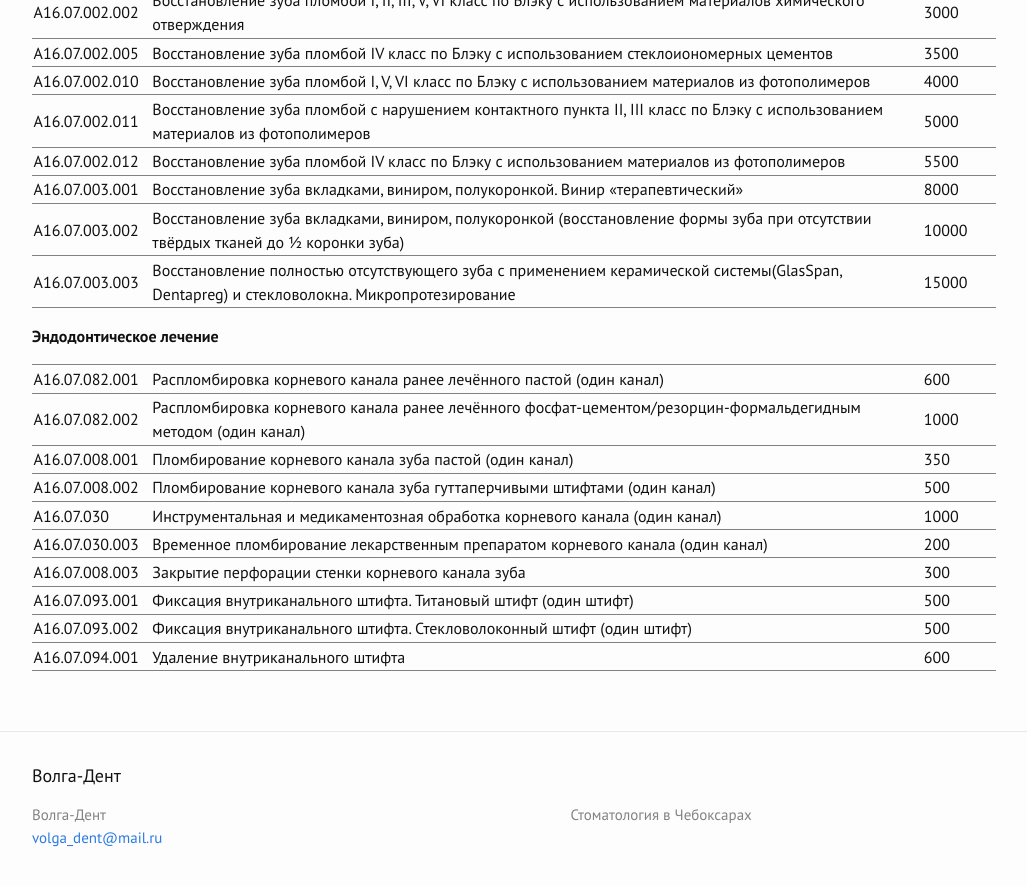
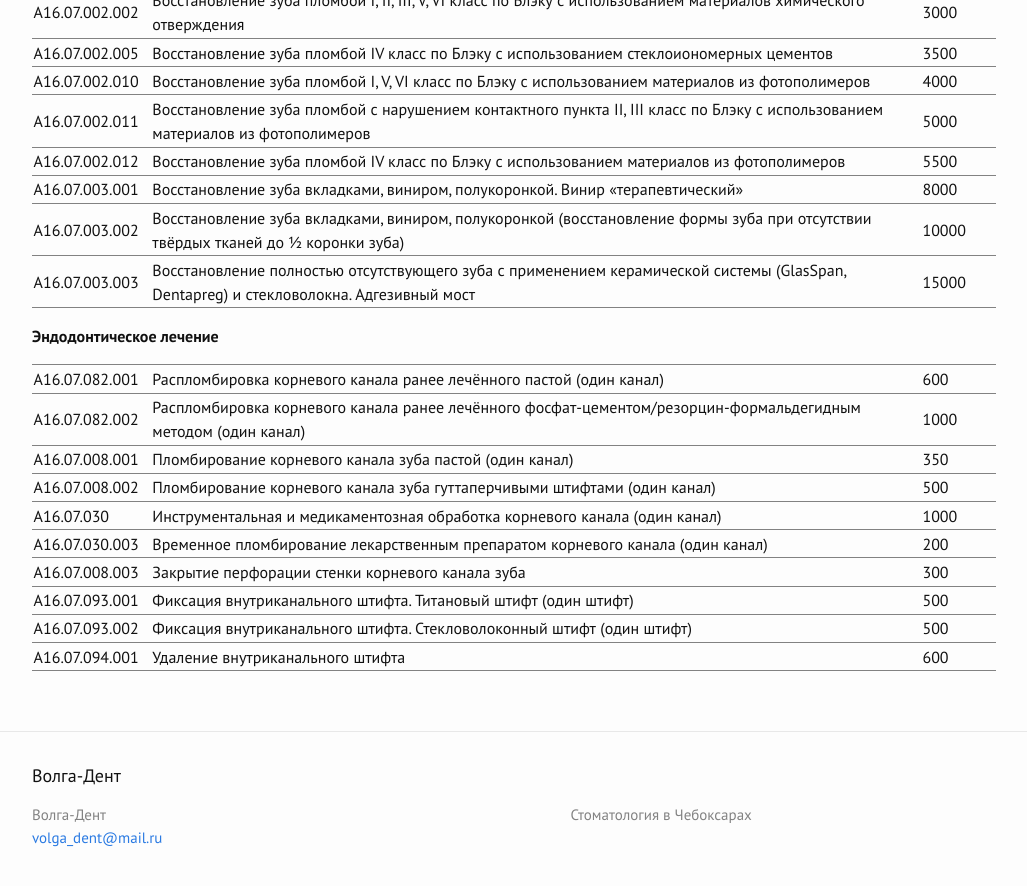
Before and after one commit to albus-dentes/albus-dentes.github.io, a Jekyll site: the page built from prices/index.html, in a window 1280 px wide and 900 px high, scrolled down 1009 px. Shown: the top 886 px of the window, without its empty margins (126-1153 px from the left). Built offline with Jekyll 4.4.1, drawn with Linux system fonts in a browser that asks for light colours.

Commit message:
Update prices

```diff
--- a/prices/index.html
+++ b/prices/index.html
@@ -127,7 +127,7 @@ title: Цены
   </tr>
   <tr>
     <td>А16.07.003.003</td>
-    <td>Восстановление полностью отсутствующего зуба с применением керамической системы(GlasSpan, Dentapreg) и стекловолокна. Микропротезирование</td>
+    <td>Восстановление полностью отсутствующего зуба с применением керамической системы (GlasSpan, Dentapreg) и стекловолокна. Адгезивный мост</td>
     <td>15000</td>
   </tr>
   <tr>
```
